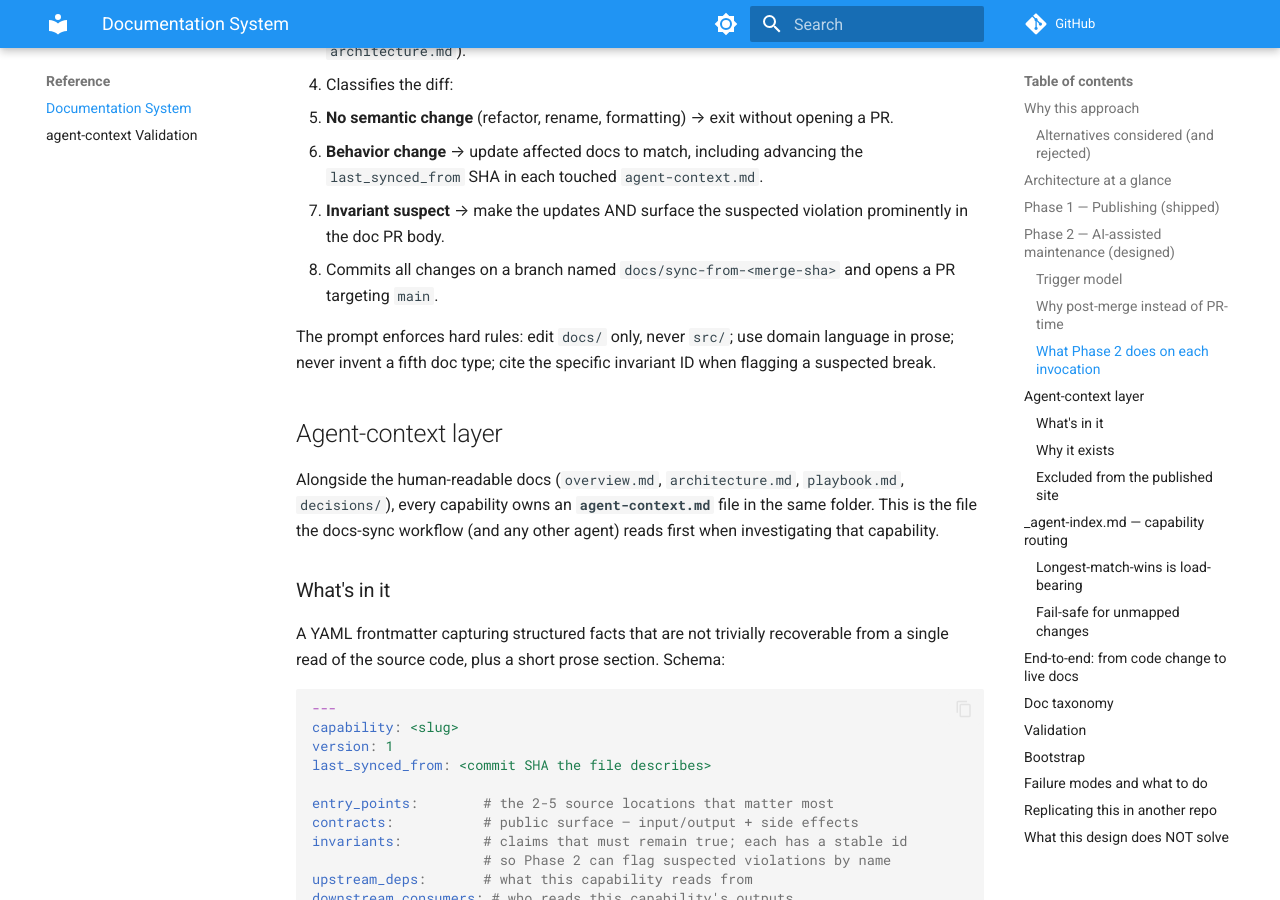
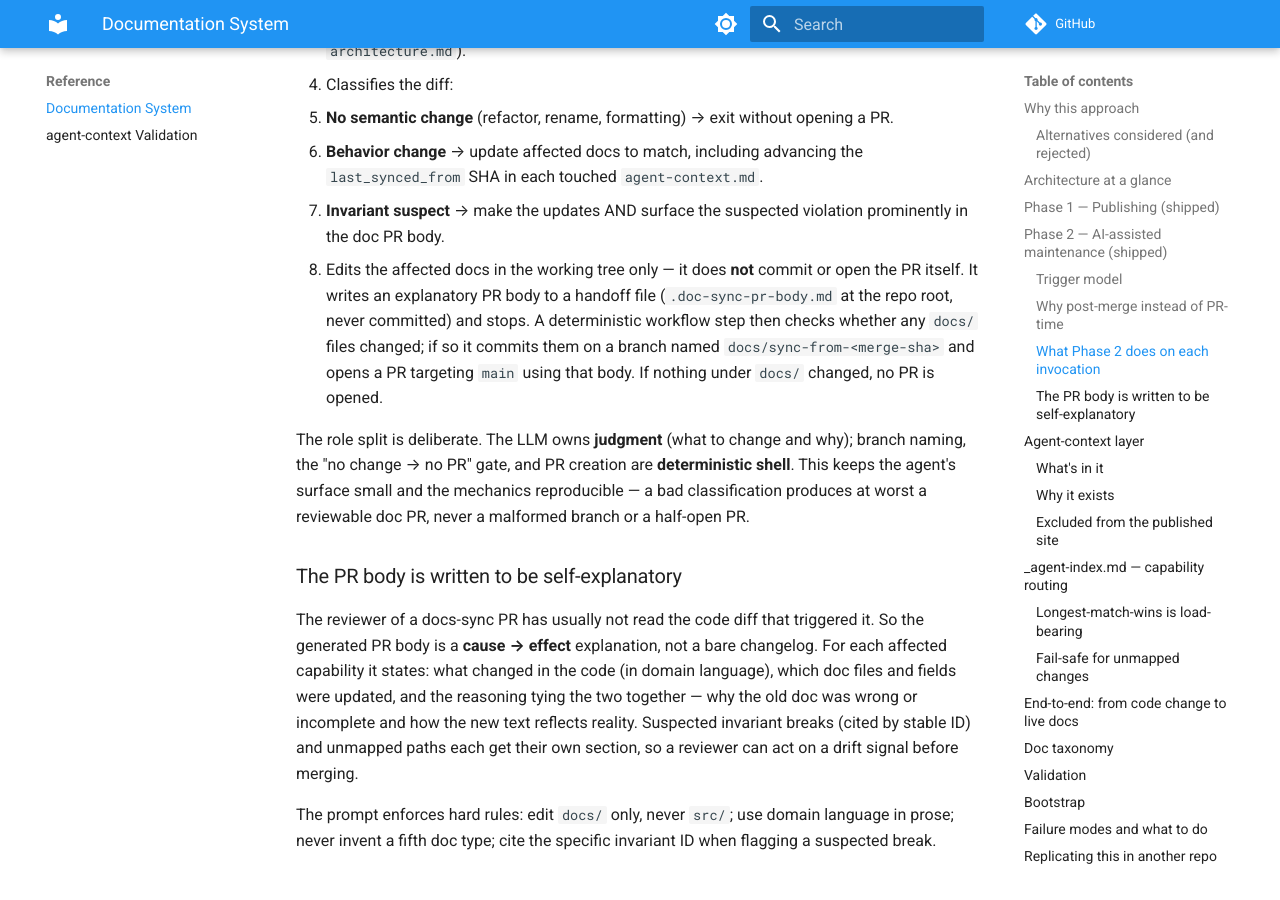
Before and after one commit to jtl4098/deptagent, an MkDocs documentation site: the page built from docs/reference/documentation-system.md, in a window 1280 px wide and 900 px high, scrolled down 4759 px. Built offline with MkDocs 1.6.1 and Material for MkDocs 9.7.7, drawn with Linux system fonts in a browser that asks for light colours; comment, search, counter and statistics services are not loaded; some of the changed text lies outside the part shown.

Commit message:
feat: add docs-sync workflow (Phase 2 AI doc maintenance) (#9)
Add .github/workflows/docs-sync.yml: fires post-merge on src/** changes,
classifies the merge diff against _agent-index.md routing, updates the
affected capability docs, and opens a doc-only PR for review.

Role split: claude-code-action (Sonnet 4.6) owns judgment — it edits
docs/ only and writes an explanatory cause->effect PR body to a handoff
file. A deterministic shell step gates on "docs changed", commits on
docs/sync-from-<sha>, and opens the PR. The agent never commits or pushes.

Update documentation-system.md: flip Phase 2 status designed -> shipped,
link the workflow source, and document the role split and the
self-explanatory PR-body design.

Co-authored-by: Claude Opus 4.8 (1M context) <noreply@anthropic.com>

```diff
--- a/docs/reference/documentation-system.md
+++ b/docs/reference/documentation-system.md
@@ -7,9 +7,9 @@ page is the canonical record of how that system is designed, what was
 considered and rejected, and how it keeps itself in sync when the code
 changes.
 
-> Status: Phase 1 shipped. Agent-context layer shipped. Phase 2 designed,
-> not yet built. See **Validation** below for the empirical results that
-> back the design decisions.
+> Status: Phase 1 shipped. Agent-context layer shipped. Phase 2 shipped.
+> See **Validation** below for the empirical results that back the design
+> decisions.
 
 ## Why this approach
 
@@ -55,7 +55,7 @@ flowchart TB
         Merge[Merge to main]
     end
 
-    subgraph Sync["Maintenance — docs-sync.yml (DESIGNED)"]
+    subgraph Sync["Maintenance — docs-sync.yml (SHIPPED)"]
         Sync1["trigger: push to main<br/>paths: src/**"]
         Sync2[claude-code-action reads diff,<br/>agent-context.md,<br/>_agent-index.md]
         DocPR[Doc-only PR opened<br/>by Claude]
@@ -82,7 +82,7 @@ The two workflows are disjoint by paths-filter:
 | Workflow | Triggers on | Ignores | Status |
 |---|---|---|---|
 | `docs.yml` | `docs/**`, `mkdocs.yml`, `requirements-docs.txt`, `.github/workflows/docs.yml` | `src/**`, everything else | **Shipped** |
-| `docs-sync.yml` | `src/**` (post-merge to `main`) | `docs/**` | **Designed (next phase)** |
+| `docs-sync.yml` | `src/**` (post-merge to `main`) | `docs/**` | **Shipped** |
 
 They cannot trigger each other in a loop. A doc-only PR (including
 the ones Phase 2 opens) reaches Phase 1 only. A code-only PR reaches
@@ -120,9 +120,9 @@ The strict build is intentional. A broken cross-reference or invalid
 admonition syntax should fail the deploy, not silently ship a 404 into
 the sidebar.
 
-## Phase 2 — AI-assisted maintenance (designed)
+## Phase 2 — AI-assisted maintenance (shipped)
 
-Source: `.github/workflows/docs-sync.yml` (not yet committed)
+Source: [`.github/workflows/docs-sync.yml`](https://github.com/jtl4098/deptagent/blob/main/.github/workflows/docs-sync.yml)
 
 This workflow uses
 [`anthropics/claude-code-action@v1`](https://github.com/anthropics/claude-code-action).
@@ -179,8 +179,31 @@ review-quality wins above.
      `agent-context.md`.
    - **Invariant suspect** → make the updates AND surface the suspected
      violation prominently in the doc PR body.
-5. Commits all changes on a branch named
-   `docs/sync-from-<merge-sha>` and opens a PR targeting `main`.
+5. Edits the affected docs in the working tree only — it does **not**
+   commit or open the PR itself. It writes an explanatory PR body to a
+   handoff file (`.doc-sync-pr-body.md` at the repo root, never
+   committed) and stops. A deterministic workflow step then checks
+   whether any `docs/` files changed; if so it commits them on a branch
+   named `docs/sync-from-<merge-sha>` and opens a PR targeting `main`
+   using that body. If nothing under `docs/` changed, no PR is opened.
+
+The role split is deliberate. The LLM owns **judgment** (what to change
+and why); branch naming, the "no change → no PR" gate, and PR creation
+are **deterministic shell**. This keeps the agent's surface small and
+the mechanics reproducible — a bad classification produces at worst a
+reviewable doc PR, never a malformed branch or a half-open PR.
+
+### The PR body is written to be self-explanatory
+
+The reviewer of a docs-sync PR has usually not read the code diff that
+triggered it. So the generated PR body is a **cause → effect**
+explanation, not a bare changelog. For each affected capability it
+states: what changed in the code (in domain language), which doc files
+and fields were updated, and the reasoning tying the two together — why
+the old doc was wrong or incomplete and how the new text reflects
+reality. Suspected invariant breaks (cited by stable ID) and unmapped
+paths each get their own section, so a reviewer can act on a drift
+signal before merging.
 
 The prompt enforces hard rules: edit `docs/` only, never `src/`; use
 domain language in prose; never invent a fifth doc type; cite the
```
Also changed, not shown: 1 other file.
